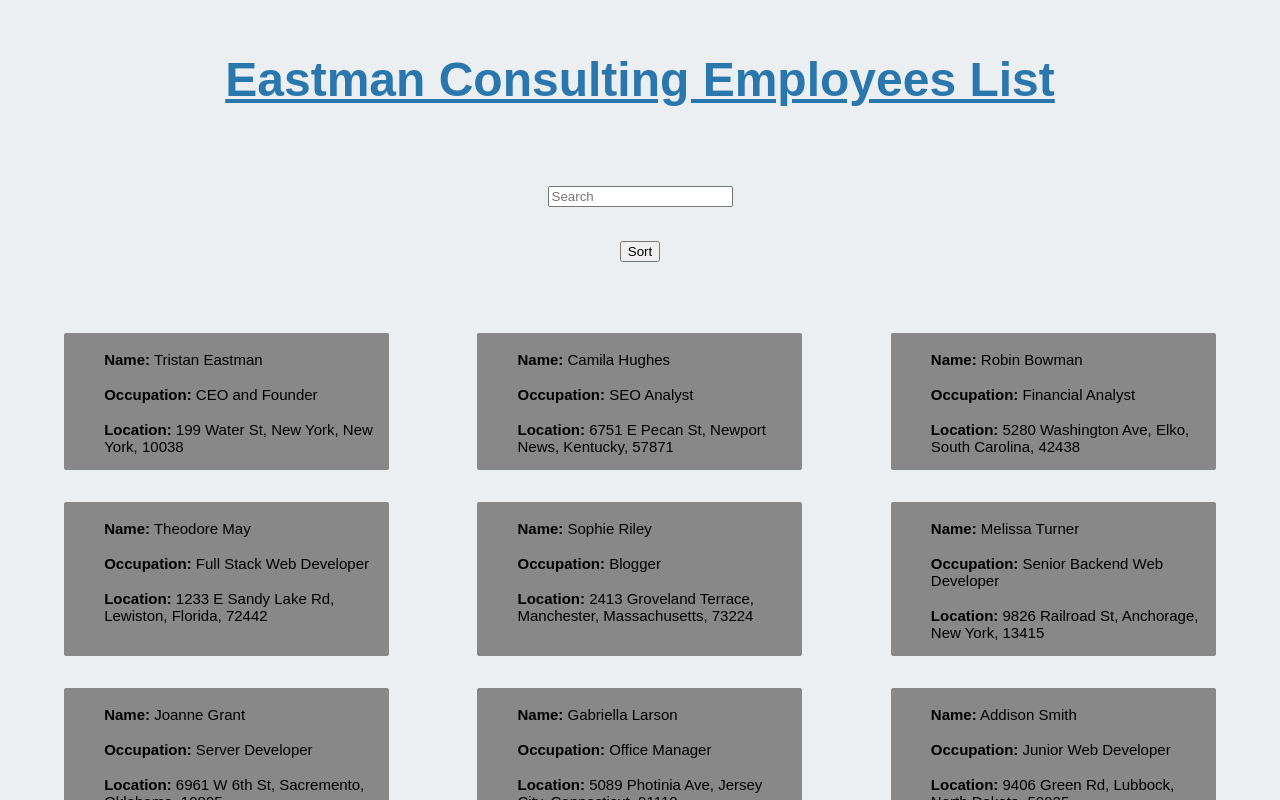
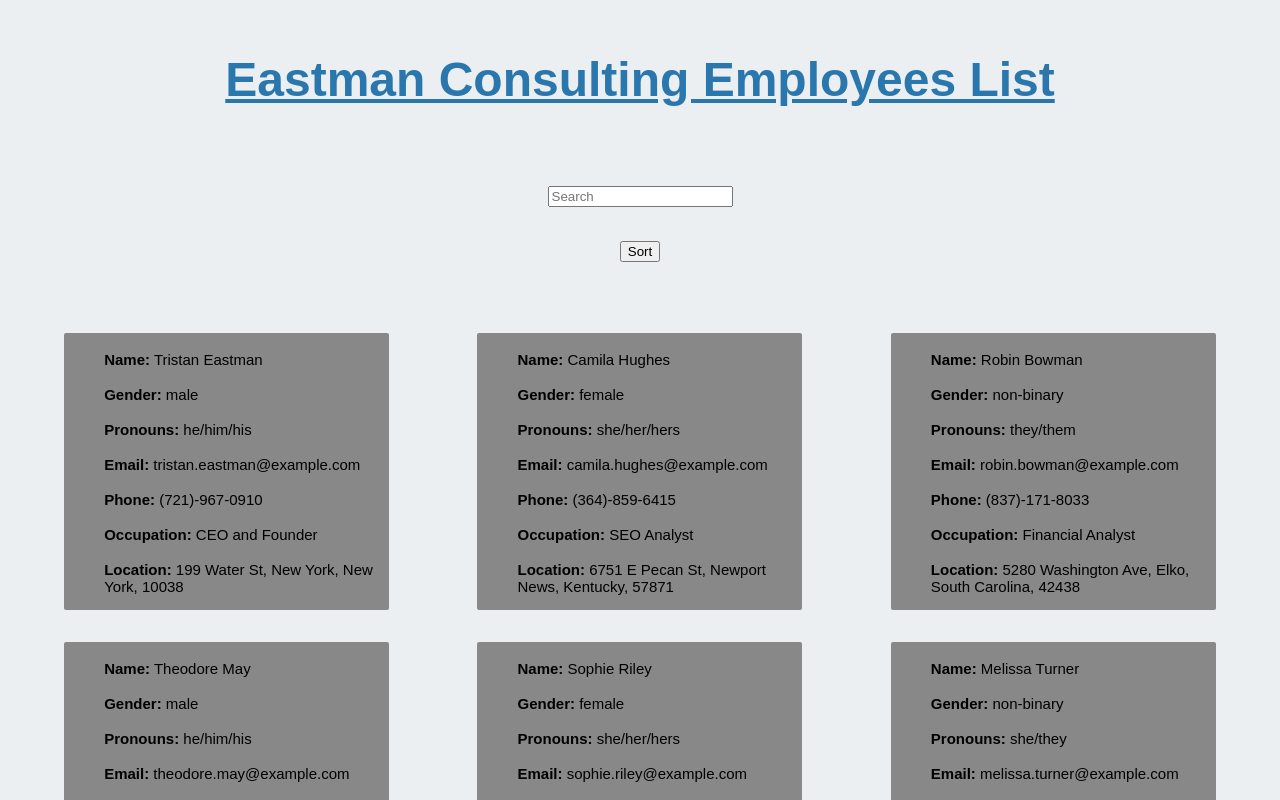
Before and after one commit to teastman201/employeeManagement_State, a React (Create React App) app: page / in a window 1280 px wide. Built offline with nearby package versions, Linux system fonts and the light colour scheme.

Commit message:
Add new employee properties.

```diff
--- a/src/App.js
+++ b/src/App.js
@@ -17,9 +17,9 @@ class App extends Component {
     // set user query to lowercase for ease of comparison
     const query = event.target.value.toLowerCase();
     // creates a variable to stored the new filtered result
-    const filtered = this.state.employees.filter(friend => {
-      // takes the available friend names and set them to lowercase
-      const lowerName = friend.name.toLowerCase();
+    const filtered = this.state.employees.filter(employee => {
+      // takes the available employee names and set them to lowercase
+      const lowerName = employee.name.toLowerCase();
       // returns to the filtered variable the queried name set to lowercase filtering as one types.
       return lowerName.includes(query);
     })
@@ -29,11 +29,11 @@ class App extends Component {
 
   handleSort = () => {
     // compares filtered employees against each other to sort them alphabetically
-    const sorted = this.state.filtered.sort((friendA, friendB) => {
-      if (friendA.name.toLowerCase() < friendB.name.toLowerCase()) {
+    const sorted = this.state.filtered.sort((employeeA, employeeB) => {
+      if (employeeA.name.toLowerCase() < employeeB.name.toLowerCase()) {
         return -1;
       }
-      if (friendA.name.toLowerCase() > friendB.name.toLowerCase()) {
+      if (employeeA.name.toLowerCase() > employeeB.name.toLowerCase()) {
         return 1;
       }
       // else statement, A must be equal to B
@@ -43,7 +43,7 @@ class App extends Component {
   }
 
 
-  // Map over this.state.employees and render a EmployeeCard component for each friend object
+  // Map over this.state.employees and render a EmployeeCard component for each employee object
   render() {
     return (
       <Wrapper>
@@ -51,13 +51,17 @@ class App extends Component {
         <SearchForm
           handleSearch={this.handleSearch}
           handleSort={this.handleSort}></SearchForm>
-        {this.state.filtered.map(friend => (
+        {this.state.filtered.map(employee => (
           <EmployeeCard
-            id={friend.id}
-            key={friend.id}
-            name={friend.name}
-            occupation={friend.occupation}
-            location={friend.location}
+            id={employee.id}
+            key={employee.id}
+            name={employee.name}
+            gender={employee.gender}
+            pronouns={employee.pronouns}
+            email={employee.email}
+            phone={employee.phone}
+            occupation={employee.occupation}
+            location={employee.location}
           />
         ))}
       </Wrapper>
--- a/src/components/EmployeeCard/index.js
+++ b/src/components/EmployeeCard/index.js
@@ -8,6 +8,18 @@ function EmployeeCard(props) {
         <ul>
           <li>
             <strong>Name:</strong> {props.name}
+          </li>
+          <li>
+            <strong>Gender:</strong> {props.gender}
+          </li>
+          <li>
+            <strong>Pronouns:</strong> {props.pronouns}
+          </li>
+          <li>
+            <strong>Email:</strong> {props.email}
+          </li>
+          <li>
+            <strong>Phone:</strong> {props.phone}
           </li>
           <li>
             <strong>Occupation:</strong> {props.occupation}
```
